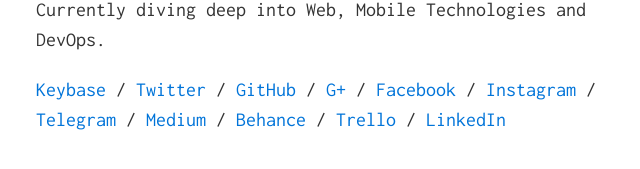
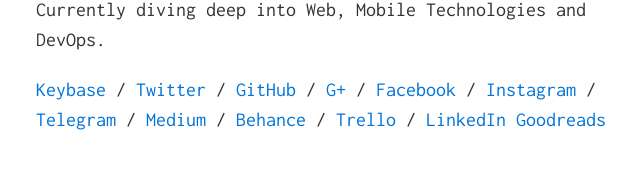
Before and after one commit to 13D94/13d94.github.io, a Jekyll site: the page built from index.md, in a window 1280 px wide. Shown: the part 275-444 px from the top of the page, without its empty margins (304-944 px from the left). Built offline with Jekyll 4.4.1, drawn with Linux system fonts in a browser that asks for light colours.

Commit message:
added goodreads link

```diff
--- a/index.md
+++ b/index.md
@@ -6,4 +6,4 @@ A <b>self-taught</b>, Love <b>Building</b> and <b>Breaking</b> things.
 
 Currently diving deep into Web, Mobile Technologies and DevOps.
 
-[Keybase](https://keybase.io/pratheekhegde) / [Twitter](https://twitter.com/pratheekhegde) / [GitHub](https://github.com/pratheekhegde) / [G+](https://plus.google.com/+PratheekHegde) / [Facebook](https://facebook.com/pratheek.hegde) / [Instagram](https://www.instagram.com/pratheek_hegde/) / [Telegram](https://telegram.me/pratheekhegde) / [Medium](https://medium.com/@pratheekhegde) / [Behance](https://www.behance.net/pratheekhegde) / [Trello](https://trello.com/b/TxfqA1dI/my-bucket-list) / [LinkedIn](https://www.linkedin.com/in/pratheekhegde)
+[Keybase](https://keybase.io/pratheekhegde) / [Twitter](https://twitter.com/pratheekhegde) / [GitHub](https://github.com/pratheekhegde) / [G+](https://plus.google.com/+PratheekHegde) / [Facebook](https://facebook.com/pratheek.hegde) / [Instagram](https://www.instagram.com/pratheek_hegde/) / [Telegram](https://telegram.me/pratheekhegde) / [Medium](https://medium.com/@pratheekhegde) / [Behance](https://www.behance.net/pratheekhegde) / [Trello](https://trello.com/b/TxfqA1dI/my-bucket-list) / [LinkedIn](https://www.linkedin.com/in/pratheekhegde) [Goodreads](https://www.goodreads.com/pratheekhegde)
```
